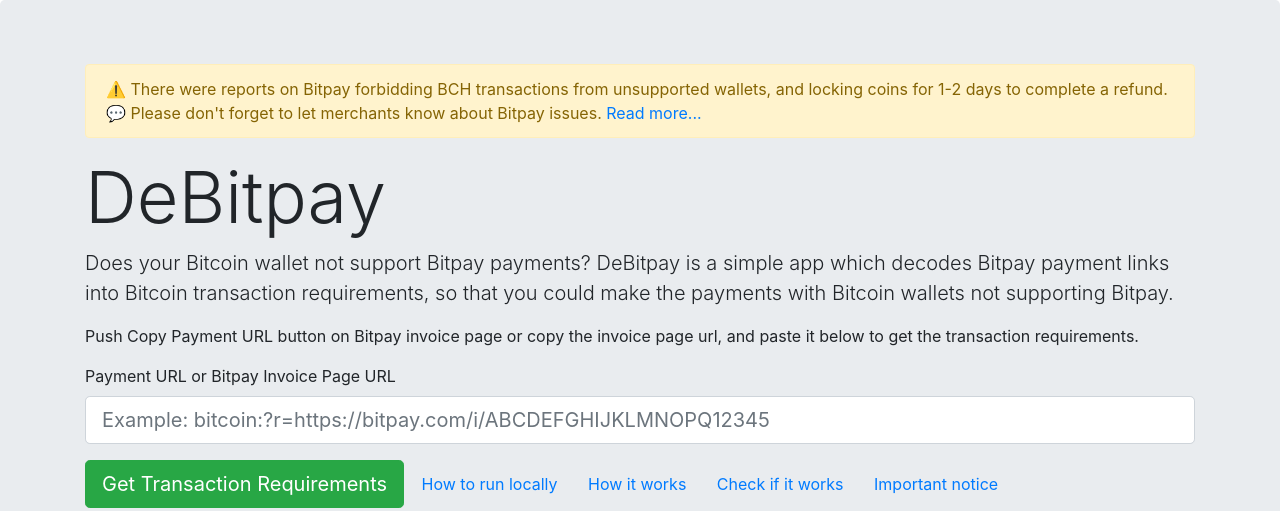
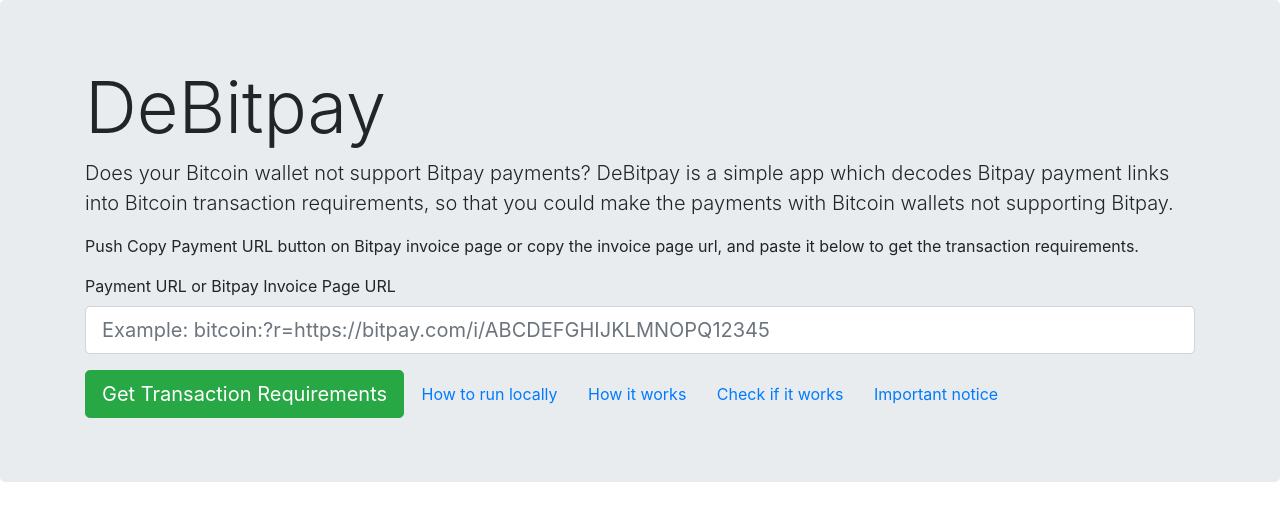
Before and after one commit to alexk111/DeBitpay, a website built with webpack: page src/index.html in a window 1280 px wide. Shown: the top 511 px of the page. Built offline with nearby package versions, Linux system fonts and the light colour scheme.

Commit message:
Remove alert box

```diff
--- a/src/index.html
+++ b/src/index.html
@@ -10,10 +10,6 @@
     <main role="main">
       <div class="jumbotron">
         <div class="container">
-          <div class="alert alert-warning" role="alert">
-            ⚠️ There were reports on Bitpay forbidding BCH transactions from unsupported wallets, and locking coins for 1-2 days to complete a refund.<br/>
-            💬 Please don't forget to let merchants know about Bitpay issues. <a href="https://alexk111.github.io/DeBitpay-Merchants/" target="_blank">Read more...</a>
-          </div>
           <h1 id="app-title" class="display-3">DeBitpay</h1>
           <p class="lead">Does your Bitcoin wallet not support Bitpay payments? DeBitpay is a simple app which decodes Bitpay payment links into Bitcoin transaction requirements, so that you could make the payments with Bitcoin wallets not supporting Bitpay.</p>
           <p>Push Copy Payment URL button on Bitpay invoice page or copy the invoice page url, and paste it below to get the transaction requirements.</p>
```
